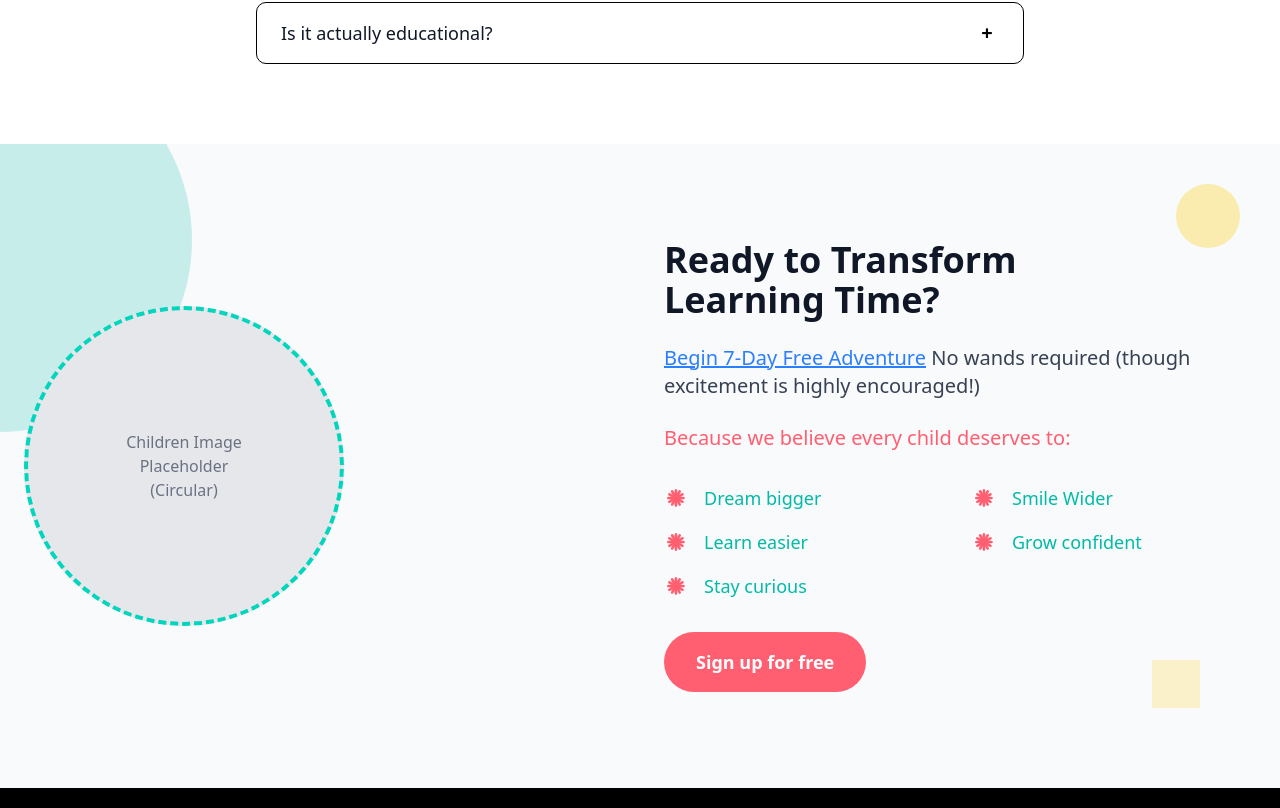
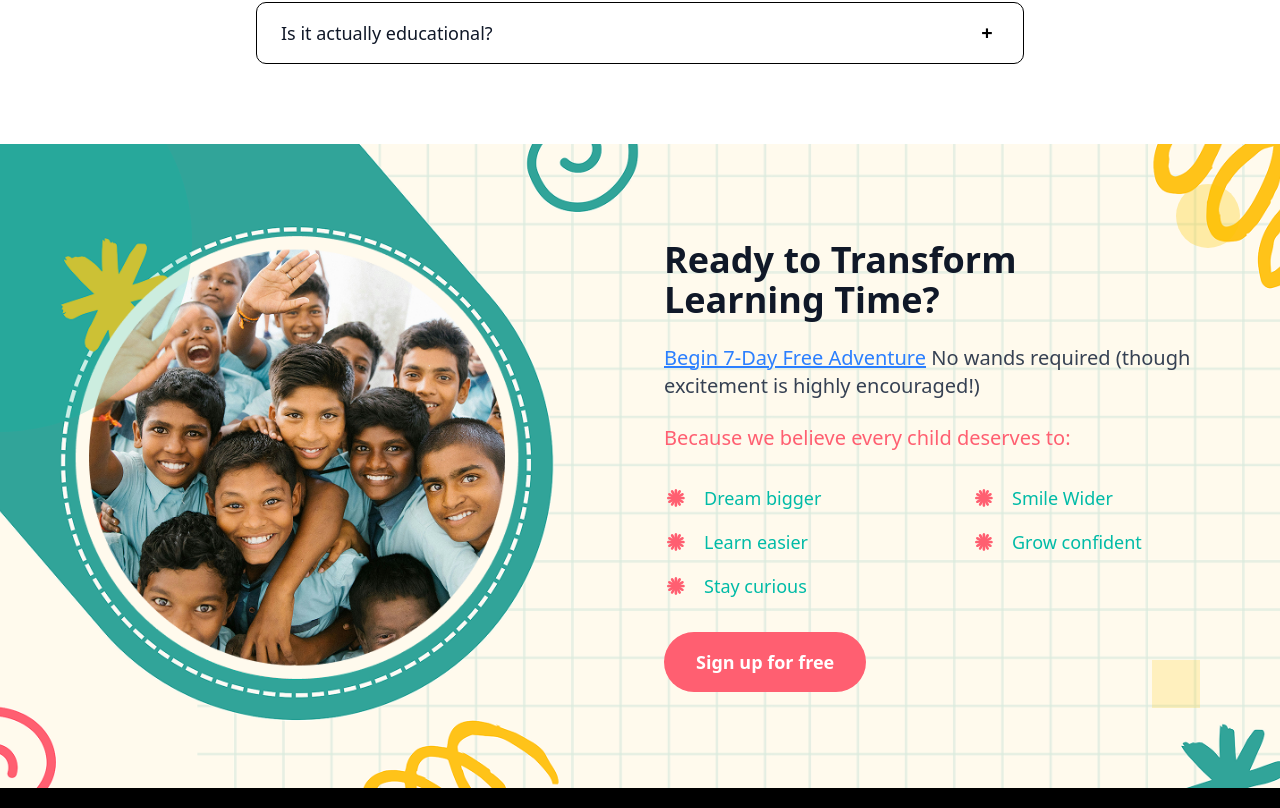
Before and after one commit to keytabdev/ekweb, a Next.js app: page / in a window 1280 px wide. Shown: the part 6752-7560 px from the top of the page. Built offline with nearby package versions, Linux system fonts and the light colour scheme.

Commit message:
Call to action section

```diff
--- a/src/assets/index.ts
+++ b/src/assets/index.ts
@@ -19,3 +19,4 @@ export { default as tabletsImage } from './tablets.png';
 export { default as tabletBg } from './tablet-bg.svg';
 export { default as blueSwirlImage } from './blue-swirl.svg';
 export { default as yellowBlobImage } from './yellow-blob.svg';
+export { default as ctaBg } from './cta-bg.png';
--- a/src/components/CallToActionSection.tsx
+++ b/src/components/CallToActionSection.tsx
@@ -1,9 +1,22 @@
+import Image from 'next/image';
 import BulletIcon from "@/components/BulletIcon";
+import { ctaBg } from "@/assets";
 
 export default function CallToActionSection() {
   return (
-    <section className="py-24 bg-gray-50 relative overflow-hidden">
-      {/* Background decorative elements placeholder */}
+    <section className="py-24 relative overflow-hidden">
+      {/* Background Image */}
+      <div className="absolute inset-0">
+        <Image
+          src={ctaBg}
+          alt="Happy children"
+          fill
+          className="object-cover"
+          priority
+        />
+      </div>
+
+      {/* Background decorative elements */}
       <div className="absolute inset-0">
         {/* Teal shape placeholder */}
         <div className="absolute left-0 top-0 w-96 h-96 bg-teal-500 rounded-full opacity-20 -translate-x-1/2 -translate-y-1/4"></div>
@@ -14,21 +27,10 @@ export default function CallToActionSection() {
 
       <div className="container mx-auto px-6 relative z-10">
         <div className="grid lg:grid-cols-2 gap-12 items-center max-w-7xl mx-auto">
-          {/* Left side - Image placeholder */}
+          {/* Left side - Space for the image that's now in background */}
           <div className="flex justify-center lg:justify-start">
-            <div className="relative">
-              {/* Circular image placeholder with decorative border */}
-              <div className="w-80 h-80 rounded-full border-4 border-dashed border-teal-400 bg-gray-200 flex items-center justify-center relative overflow-hidden">
-                <span className="text-gray-500 text-center px-4">
-                  Children Image
-                  <br />
-                  Placeholder
-                  <br />
-                  (Circular)
-                </span>
-                {/* Decorative elements around the circle */}
-                <div className="absolute -top-4 -left-4 w-8 h-8 bg-yellow-400 rounded-full"></div>
-              </div>
+            <div className="w-80 h-80">
+              {/* Empty space since image is now background */}
             </div>
           </div>
 
```
Also changed, not shown: src/assets/cta-bg.png (added).
